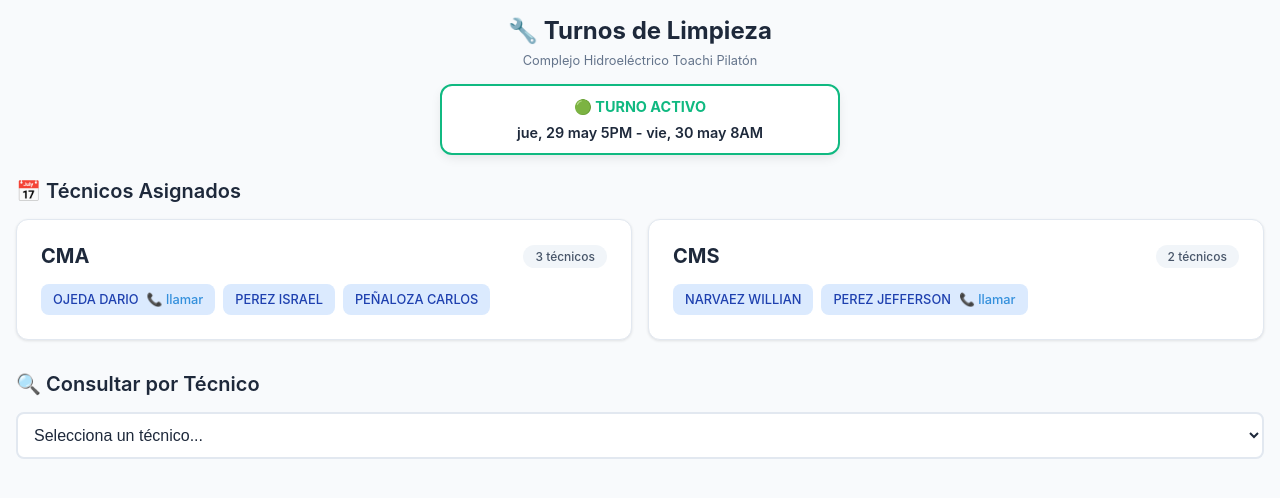
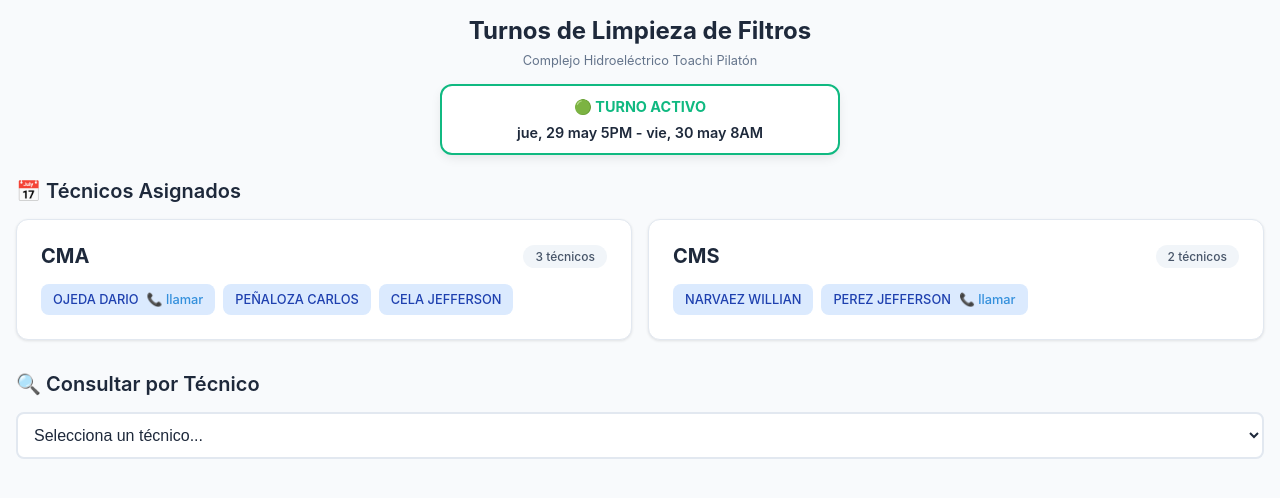
Before and after one commit to MarlonMoe23/turnos-app, a Next.js app: page / in a window 1280 px wide. Shown: the top 498 px of the page. Built offline with nearby package versions, Linux system fonts and the light colour scheme.

Commit message:
Cambios en l aplanificacion

```diff
--- a/app/page.js
+++ b/app/page.js
@@ -168,7 +168,7 @@ export default function Home() {
     <div style={styles.container}>
       {/* Header */}
       <div style={styles.header}>
-        <h1 style={styles.title}>🔧 Turnos de Limpieza</h1>
+        <h1 style={styles.title}>Turnos de Limpieza de Filtros</h1>
         <p style={styles.subtitle}>Complejo Hidroeléctrico Toachi Pilatón</p>
 
         <div style={styles.turnoActivoCard}>
--- a/public/data/turnos.json
+++ b/public/data/turnos.json
@@ -8,7 +8,7 @@
     {
       "nombre": "PEREZ ISRAEL",
       "planta": "CMA",
-      "fechas": ["2025-05-01", "2025-05-05", "2025-05-16", "2025-05-29", "2025-06-02"]
+      "fechas": ["2025-05-01", "2025-05-05", "2025-05-16"]
     },
     {
       "nombre": "PEÑALOZA ARAUJO CARLOS ANDRES",
@@ -28,7 +28,7 @@
     {
       "nombre": "ERAZO BENITES JORGE LUIS",
       "planta": "CMA",
-      "fechas": ["2025-05-02", "2025-05-04", "2025-05-13", "2025-05-15", "2025-05-17", "2025-05-19", "2025-05-28", "2025-05-30", "2025-06-01"]
+      "fechas": ["2025-05-02", "2025-05-04", "2025-05-13", "2025-05-15", "2025-05-17", "2025-05-19", "2025-05-28"]
     },
     {
       "nombre": "HARO CUADRADO ALEX FERNANDO",
@@ -111,6 +111,16 @@
       "fechas": ["2025-05-20", "2025-05-24"]
     },
     {
+      "nombre": "CELA JEFFERSON",
+      "planta": "CMA",
+      "fechas": ["2025-05-29", "2025-06-02"]
+    },
+    {
+      "nombre": "JEREZ MIGUEL",
+      "planta": "CMA",
+      "fechas": ["2025-05-30", "2025-06-01"]
+    },
+    {
       "nombre": "PEREZ BAYAS JEFFERSON ISRAEL",
       "planta": "CMA",
       "fechas": ["2025-05-31"]
@@ -118,7 +128,7 @@
     {
       "nombre": "HARO CUADRADO ALEX FERNANDO",
       "planta": "CMS",
-      "fechas": ["2025-05-01", "2025-05-05", "2025-05-16", "2025-06-02"]
+      "fechas": ["2025-05-01", "2025-05-05", "2025-05-16"]
     },
     {
       "nombre": "NARVAEZ GARZON WILLIAN WAGNER",
@@ -143,7 +153,7 @@
     {
       "nombre": "PEREZ ISRAEL",
       "planta": "CMS",
-      "fechas": ["2025-05-03", "2025-05-14", "2025-05-18", "2025-05-27", "2025-05-31"]
+      "fechas": ["2025-05-03", "2025-05-14", "2025-05-18", "2025-05-27"]
     },
     {
       "nombre": "MOSQUERA JHONNY",
@@ -153,7 +163,7 @@
     {
       "nombre": "APARICIO OLMEDO ALDO ALEJANDRO",
       "planta": "CMS",
-      "fechas": ["2025-05-04", "2025-05-15", "2025-05-19", "2025-05-28", "2025-06-01"]
+      "fechas": ["2025-05-04", "2025-05-15", "2025-05-19", "2025-05-28"]
     },
     {
       "nombre": "LOZADA VILLACIS MIGUEL ANGEL",
@@ -198,12 +208,17 @@
     {
       "nombre": "VARGAS PAUCAR KEVIN RONALDO",
       "planta": "CMS",
-      "fechas": ["2025-05-15", "2025-05-19", "2025-05-28", "2025-06-01"]
+      "fechas": ["2025-05-15", "2025-05-19", "2025-05-28"]
     },
     {
       "nombre": "PEREZ BAYAS JEFFERSON ISRAEL",
       "planta": "CMS",
       "fechas": ["2025-05-29"]
+    },
+    {
+      "nombre": "CELA JEFFERSON",
+      "planta": "CMS",
+      "fechas": ["2025-05-31"]
     }
   ]
 }
```
